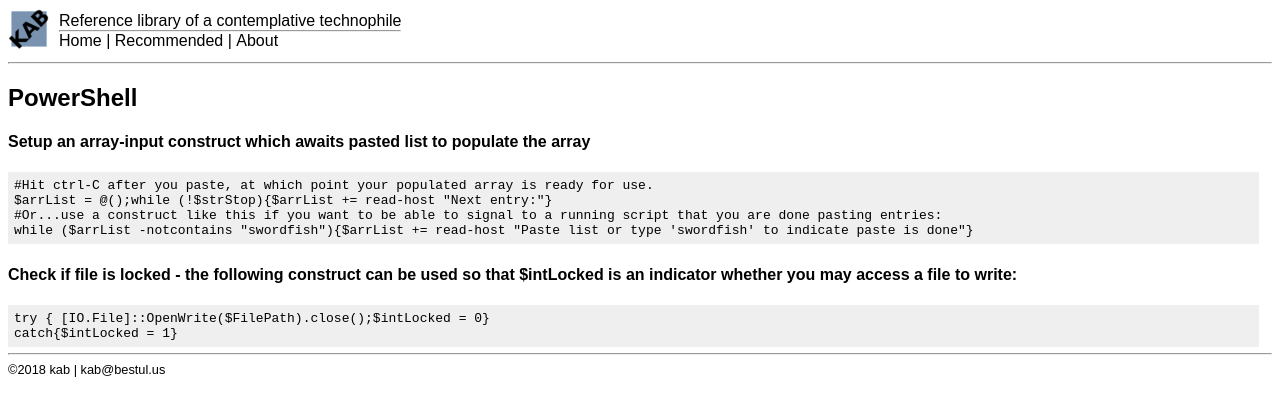
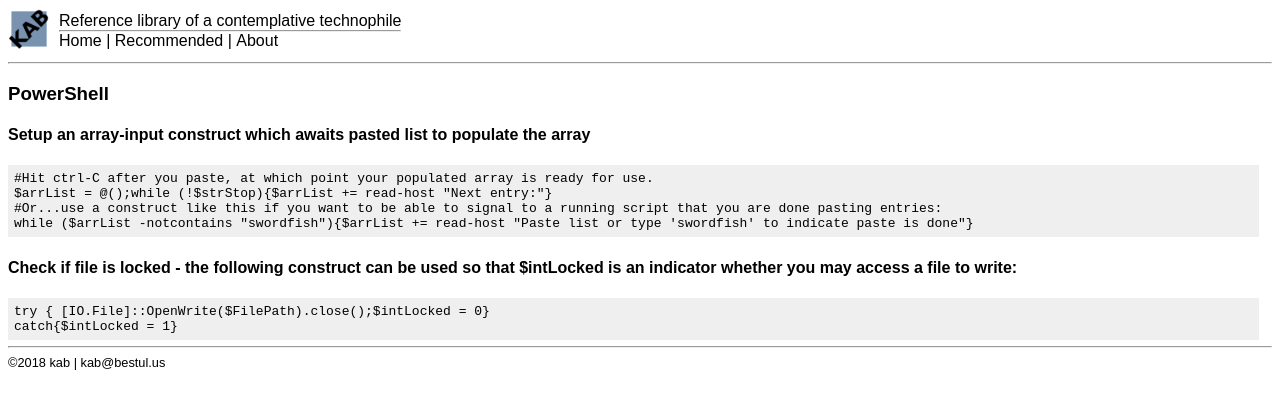
Before and after one commit to kabtech/kab, a Jekyll site: the page built from ccc/powershell.md, in a window 1280 px wide. Shown: the top 416 px of the page. Built offline with Jekyll 4.4.1, drawn with Linux system fonts in a browser that asks for light colours.

````diff
--- a/ccc/powershell.md
+++ b/ccc/powershell.md
@@ -3,7 +3,7 @@ layout: kab
 title: PowerShell
 group: ccc
 ---
-## PowerShell
+### PowerShell
 
 #### Setup an array-input construct which awaits pasted list to populate the array
 ```
````
